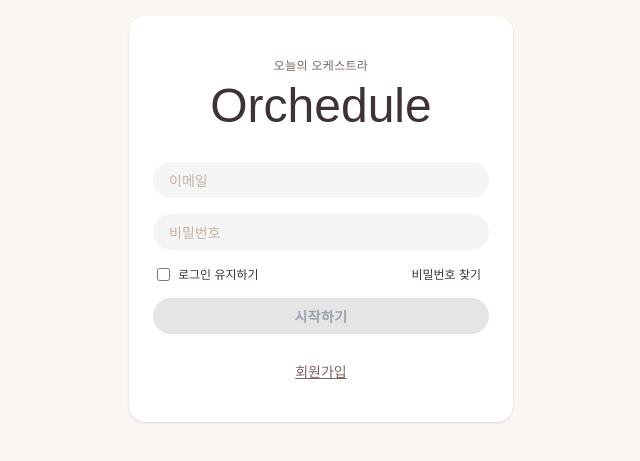
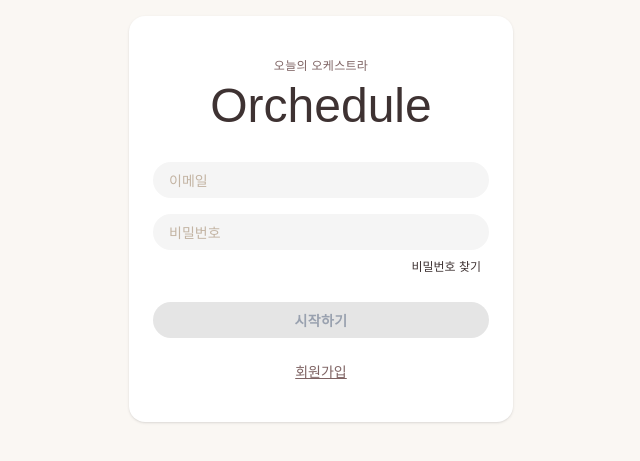
Before and after one commit to dev-chaerim/Orchedule, a Next.js app in the folder orchedule_dev/: page /login in a window 1280 px wide. Shown: the part 181-642 px from the top of the page, without its empty margins (319-959 px from the left). Built offline with nearby package versions, Linux system fonts and the light colour scheme; a web font is replaced by a local one.

Commit message:
fix: 로그인 유지 체크박스 제거

```diff
--- a/orchedule_dev/app/login/page.tsx
+++ b/orchedule_dev/app/login/page.tsx
@@ -12,7 +12,7 @@ export default function LoginPage() {
 
   const [email, setEmail] = useState("");
   const [password, setPassword] = useState("");
-  const [remember, setRemember] = useState(false);
+  // const [remember, setRemember] = useState(false);
 
   const [errorMessage, setErrorMessage] = useState("");
 
@@ -73,29 +73,19 @@ export default function LoginPage() {
             </p>
           )}
 
-          <label className="flex items-center text-xs text-[#3E3232] select-none ml-1 justify-between">
-            <span className="flex items-center">
-              <input
-                type="checkbox"
-                checked={remember}
-                onChange={(e) => setRemember(e.target.checked)}
-                className="mr-2"
-              />
-              로그인 유지하기
-            </span>
-
+          <div className="flex justify-end">
             <Link
               href="/forgot-password"
-              className="text-[#3E3232] hover:underline mr-2"
+              className="text-xs text-[#3E3232] hover:underline mr-2 -mt-2"
             >
               비밀번호 찾기
             </Link>
-          </label>
+          </div>
 
           <button
             onClick={handleLogin}
             disabled={!isFormValid}
-            className={`w-full py-2 rounded-full text-sm font-semibold tracking-wide transition
+            className={`w-full py-2 mt-3 rounded-full text-sm font-semibold tracking-wide transition
               ${
                 isFormValid
                   ? "bg-[#7E6363] text-white hover:bg-[#5c4f4f]"
@@ -105,7 +95,7 @@ export default function LoginPage() {
             시작하기
           </button>
 
-          <div className="text-center mt-2">
+          <div className="text-center mt-1">
             <button
               type="button"
               onClick={() => router.push("/join")}
```
